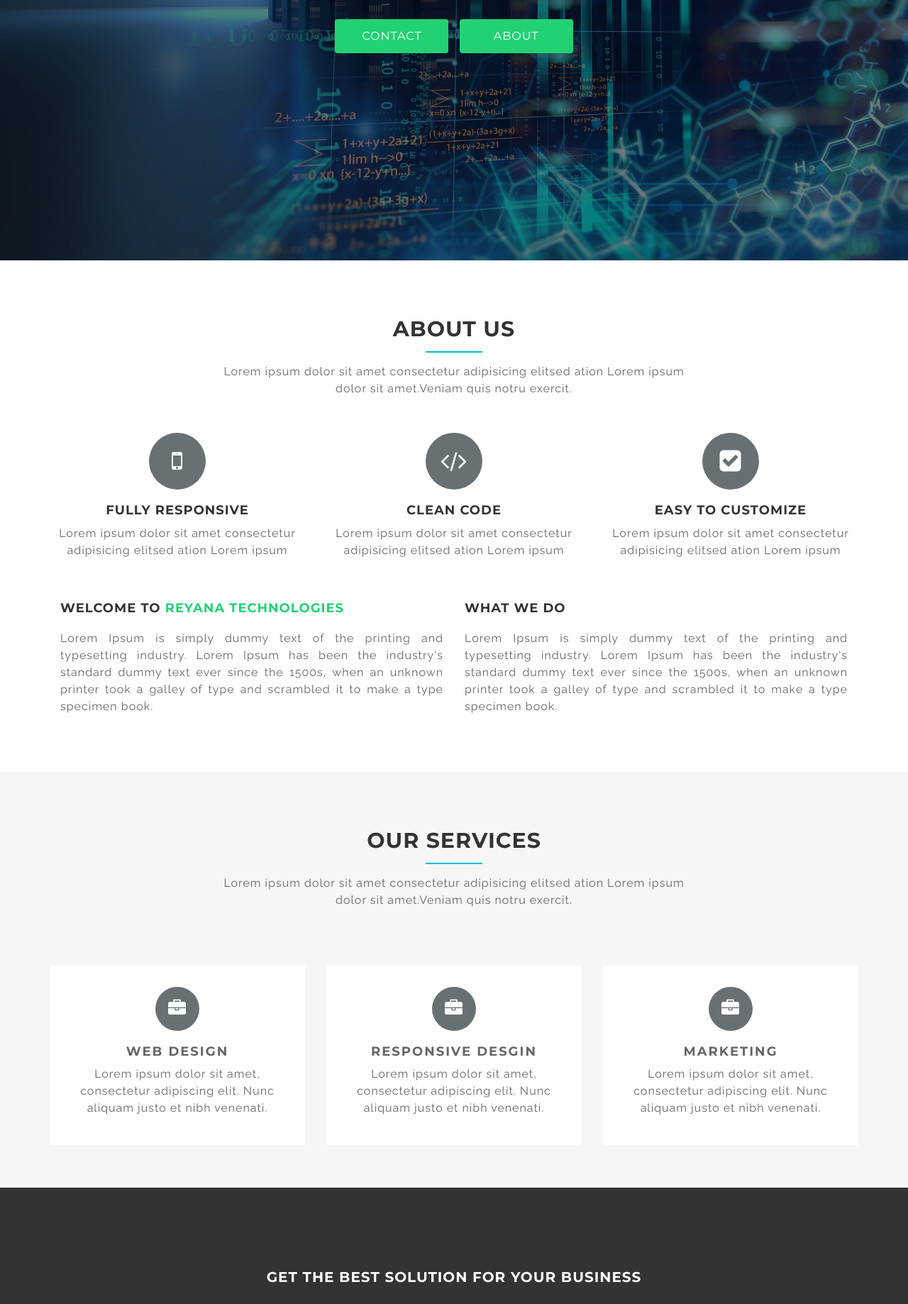
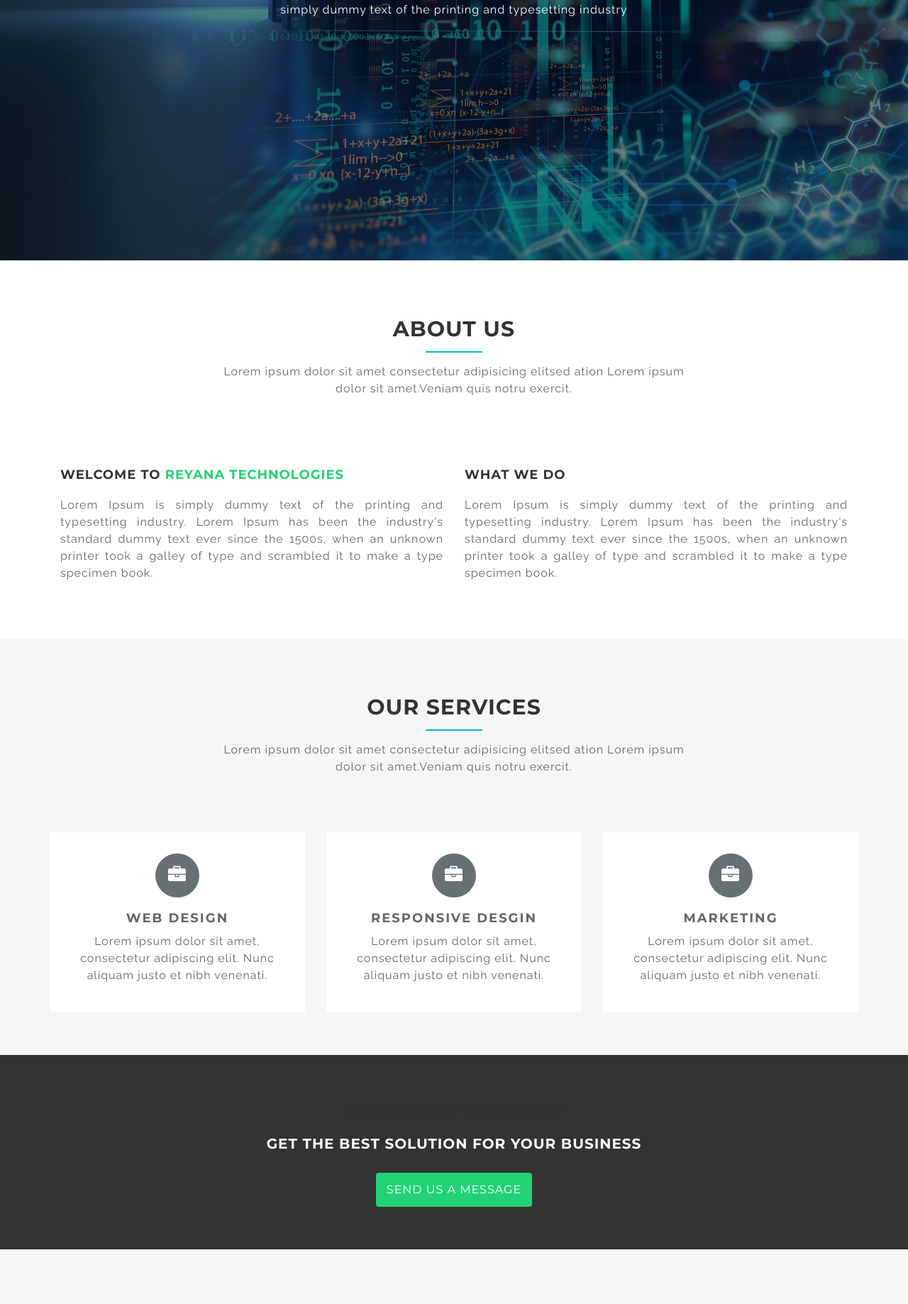
Before and after one commit to sanyam158/TestSite, a plain HTML site: page index.html in a window 1280 px wide. Shown: the part 433-2271 px from the top of the page at 71% size. Drawn offline with Linux system fonts and the light colour scheme; some packages are replaced by stand-ins of ours.

Commit message:
Changed some details

```diff
--- a/index.html
+++ b/index.html
@@ -100,11 +100,12 @@
                                         <div class="row">
                                             <div class="col-md-12">
                                                 <h2>we are creative agency</h2>
+
                                                 <p>Lorem Ipsum is simply dummy text of the printing and typesetting industry
                                                     <br/>simply dummy text of the printing and typesetting industry
                                                 </p>
-                                                <a class="slide-btn smoth-scroll" href="#contact">contact</a>
-                                                <a class="slide-btn smoth-scroll" href="#about">about</a>
+                                                <!--<a class="slide-btn smoth-scroll" href="#contact">contact</a>
+                                                <a class="slide-btn smoth-scroll" href="#about">about</a>-->
                                             </div>
                                         </div>
                                     </div>
@@ -137,7 +138,7 @@
             <div class="row">
                 <!-- START ABOUT FEATURED -->
                 <div class="featured-area text-center">
-                    <!-- START SINGLE FEATURED -->
+                    <!-- START SINGLE FEATURED --
                     <div class="col-md-4 col-sm-4">
                         <div class="single-featured">
                             <i class="fa fa-mobile"></i>
@@ -146,7 +147,7 @@
                         </div>
                     </div>
                     <!-- END SINGLE FEATURED -->
-                    <!-- START SINGLE FEATURED -->
+                    <!-- START SINGLE FEATURED --
                     <div class="col-md-4 col-sm-4">
                         <div class="single-featured">
                             <i class="fa fa-code"></i>
@@ -155,7 +156,7 @@
                         </div>
                     </div>
                     <!-- END SINGLE FEATURED -->
-                    <!-- START SINGLE FEATURED -->
+                    <!-- START SINGLE FEATURED --
                     <div class="col-md-4 col-sm-4">
                         <div class="single-featured">
                             <i class="fa fa-check-square"></i>
@@ -254,7 +255,7 @@
                     <div class="great-started-text text-center">
                         <h4>We Are Ready to Help You</h4>
                         <h2>Get the Best Solution for Your Business</h2>
-                        <a class="get-start-btn smoth-scroll" href="#home">great-started</a>
+                        <a class="get-start-btn smoth-scroll" href="mailto:ReyannaTech@gmail.com">Send Us a message</a>
                     </div>
                 </div>
             </div>
```
